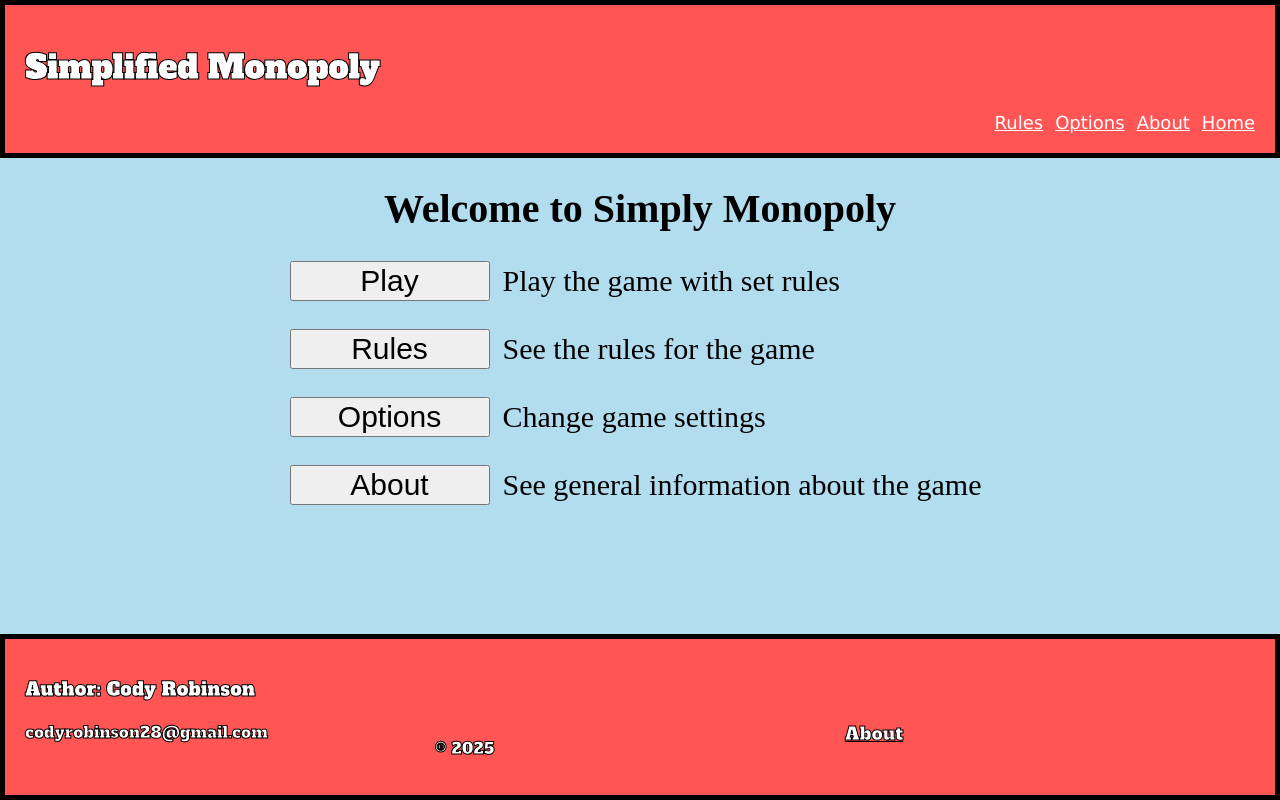
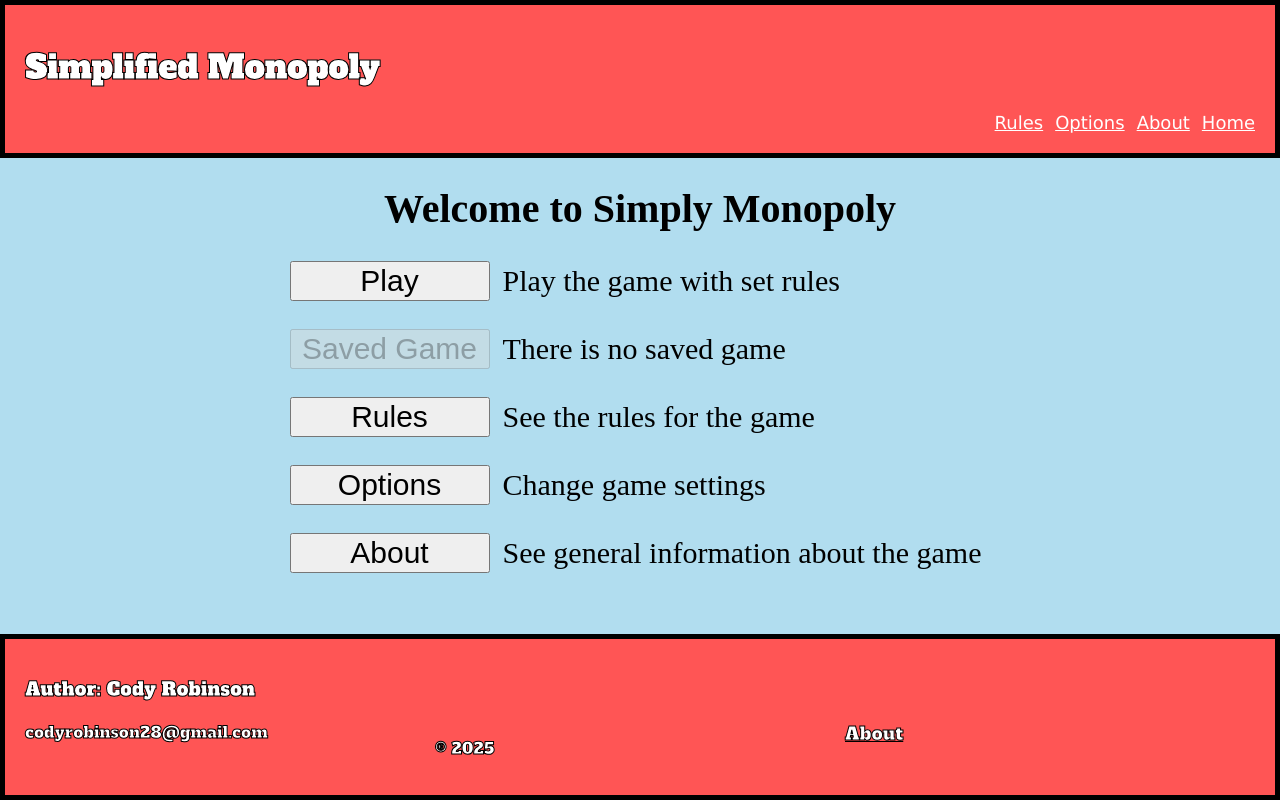
Before and after one commit to CodyRR/Unit-2-Simply-Monopoly, a React (Vite) app in the folder simplified-monopoly-frontend/: page /results in a window 1280 px wide. Built offline with nearby package versions, Linux system fonts and the light colour scheme; no server answers.

Commit message:
Add test to see if there is a current save game.  New button on home page that will enable if there is a saved game.

```diff
--- a/simplified-monopoly-frontend/src/App.jsx
+++ b/simplified-monopoly-frontend/src/App.jsx
@@ -1,4 +1,4 @@
-import { useState } from 'react'
+import { use, useState } from 'react'
 import HomePage from './pages/HomePage'
 import RulesPage from './pages/RulesPage'
 import OptionsPage from './pages/OptionPage'
@@ -11,7 +11,7 @@
 import ResultsPage from './pages/ResultsPage'
 import { defaultPlayerData } from './data/defaultPlayerData'
 import Players from './classes/Player'
-import { DataProvider } from './context/DataContext'
+import { DataContext, DataProvider } from './context/DataContext'
 
 
 function App() {
@@ -21,13 +21,17 @@
   const defaultGameOption = {
     turnNumber: 10,
     diceStyle: 1,
-    passGoAmount: 200
+    passGoAmount: 200,
+    turnNumber: 1,
+    currentPlayerTurn: 1
   }
 
   let gameOptions = {
-    turnNumber: 10,
+    turnLimit: 10,
     diceStyle: 1,
-    passGoAmount: 200
+    passGoAmount: 200,
+    turnNumber: 1,
+    currentPlayerTurn: 1
   }
 
   defaultPlayerData.forEach(function(playerData) {
@@ -49,7 +53,7 @@
         <Route path='/' element={<HomePage />} />
         <Route path='/rules' element={<RulesPage />} />
         <Route path='/options' element={<OptionsPage thePlayers={thePlayers} setThePlayers={setThePlayers} defaultPlayers={defaultPlayers} generalOptions={generalOptions} setGeneralOptions={setGeneralOptions} defaultOption={defaultOption} />} />
-        <Route path='/game' element={<GamePage thePlayers={thePlayers} setThePlayers={setThePlayers} generalOptions={generalOptions}/>} />
+        <Route path='/game' element={<GamePage thePlayers={thePlayers} setThePlayers={setThePlayers} generalOptions={generalOptions} setGeneralOptions={setGeneralOptions}/>} />
         <Route path='/about' element={<AboutPage />} />
         <Route path='/results' element={<ResultsPage thePlayers={thePlayers} setThePlayers={setThePlayers} defaultPlayers={defaultPlayers} setGeneralOptions={setGeneralOptions} defaultOption={defaultOption}/>} />
         <Route path='*' element={<Navigate to='/' />} />'
--- a/simplified-monopoly-frontend/src/context/DataContext.jsx
+++ b/simplified-monopoly-frontend/src/context/DataContext.jsx
@@ -7,6 +7,7 @@
 export const DataProvider = ({ children }) => {
 
     const [isLoading, setIsLoading] = useState(true);
+    const [ isSaveData, setIsSaveData] = useState(false);
 
     const [ allGameBoard, setAllGameBoard]  = useState(null);
     const [ saveSpaceData, setSaveSpaceData] = useState(null);
@@ -15,7 +16,7 @@
 
     const fetchSaveGeneralData = async () => {
 
-        const saveGeneral = [];
+        const saveGeneral = {};
 
         try{
             const response = await fetch("http://localhost:8080/api/save-data-general");
@@ -53,7 +54,7 @@
                         currentPlayerTurn: general.currentPlayerTurn
                     }
 
-                    saveGeneral.push(newGeneral);
+                    Object.assign(saveGeneral,newGeneral);
                 })
             }
         } catch (error) {
@@ -179,16 +180,20 @@
     useEffect(() => {
         if(allGameBoard !== null && saveSpaceData !== null && savePlayerData !== null && saveGeneralData !== null){
             setIsLoading(false);
-            console.log(allGameBoard);
-            console.log(saveSpaceData);
-            console.log(saveGeneralData);
+            // console.log(allGameBoard);
+            // console.log(saveSpaceData);
+            // console.log(saveGeneralData);
+            if(saveSpaceData.length !== 0 && savePlayerData.length !== 0 && saveGeneralData.length !== 0){
+                setIsSaveData(true);
+                console.log("There is save data");
+            }
         }
     }, [allGameBoard, saveSpaceData, savePlayerData, saveGeneralData]);
 
     return(
         <DataContext.Provider
             value={{
-                isLoading,
+                isLoading, isSaveData,
                 allGameBoard,
                 fetchGameBoard,
                 saveSpaceData,
--- a/simplified-monopoly-frontend/src/pages/GamePage.jsx
+++ b/simplified-monopoly-frontend/src/pages/GamePage.jsx
@@ -7,11 +7,11 @@
 import Space from "../classes/BoardSpace"
 import { DataContext } from "../context/DataContext";
 
-const GamePage = ({thePlayers, setThePlayers, generalOptions}) => {
+const GamePage = ({thePlayers, setThePlayers, generalOptions, setGeneralOptions}) => {
 
     const navigate = useNavigate();
-    const {allGameBoard, saveSpaceData, savePlayerData} = use(DataContext)
-    console.log(allGameBoard);
+    const {allGameBoard, saveSpaceData, savePlayerData, saveGeneralData} = use(DataContext)
+    console.log(generalOptions);
     const spaceArrayData = [];
     // spaceData.forEach(function(space) {
     //     spaceArrayData.push( new Space(space[0], space[1], space[2], space[3], space[4]));
@@ -25,17 +25,25 @@
         spaceArrayData.push(space);
     })
 
-    setThePlayers(savePlayerData);
+    useEffect(() =>{
+        setThePlayers(savePlayerData);
+        setGeneralOptions(saveGeneralData);
+    }, [])
 
     const [theSpaces, setTheSpaces] = useState(spaceArrayData);
     const [widthSize, setWidthSize] = useState(null);
-    const [turnNumber, setTurnNumber] = useState(1);
-    const [currentPlayerTurn, setCurrentPlayerTurn] = useState(1);
+    // const [turnNumber, setTurnNumber] = useState(generalOptions.turnNumber);
+    // const [currentPlayerTurn, setCurrentPlayerTurn] = useState(generalOptions.currentPlayerTurn);
+    const [turnNumber, setTurnNumber] = useState(saveGeneralData.turnNumber);
+    const [currentPlayerTurn, setCurrentPlayerTurn] = useState(saveGeneralData.currentPlayerTurn);
+
+
     const [gameState, setGameState] = useState("Start");
     const [dieRoll, setDieRoll] = useState(0);
     const [dieRoll2, setDieRoll2] = useState(0);
 
-
+    // setTurnNumber(generalOptions.turnNumber);
+    // setCurrentPlayerTurn(generalOptions.currentPlayerTurn);
 
     useEffect(() => {  // This checks screen changes for the board. Use 5 spaces on large, 4 on medium, 3 on small
 
@@ -112,7 +120,7 @@
         } else if(gameState === "AfterRoll") {
 
             if(currentPlayerTurn === thePlayers.length) {
-                if(turnNumber >= generalOptions.turnNumber){
+                if(turnNumber >= generalOptions.turnLimit){
 
                     while(spaceArrayData >0){
                         spaceArrayData.pop;
--- a/simplified-monopoly-frontend/src/pages/HomePage.jsx
+++ b/simplified-monopoly-frontend/src/pages/HomePage.jsx
@@ -1,7 +1,11 @@
 import { Link } from "react-router"
 import Button from "../common/Button"
+import { use } from "react"
+import { DataContext } from "../context/DataContext"
 
 const HomePage = () => {
+
+    const {isSaveData} = use(DataContext)
 
     return (
         <main id="home-container">
@@ -16,6 +20,22 @@
                         </td>
                         <td>
                             <label>Play the game with set rules</label>
+                        </td>
+                    </tr>
+                </tbody>
+                <tbody>
+                    <tr>
+                        <td>
+                            <Link className='link' to="/game">
+                                <Button id="saved-button" display="Saved Game" classes="home-button" validator={isSaveData}/>
+                            </Link>
+                        </td>
+                        <td>
+                            {isSaveData ? (
+                                <label>Play from a save game</label>
+                            ) : (
+                                <label>There is no saved game</label>
+                            )}
                         </td>
                     </tr>
                 </tbody>
```
